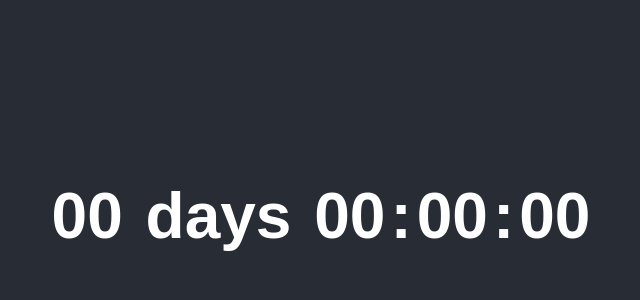
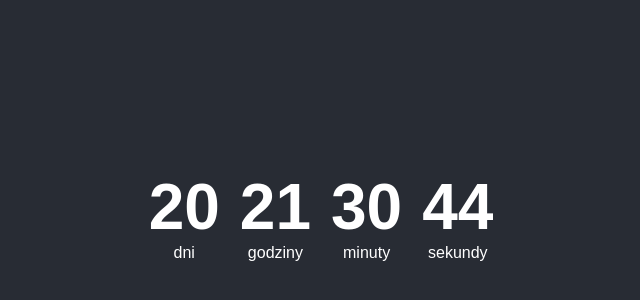
Before and after one commit to shad-0w/janusztusk, a plain HTML site: page index.html in a window 1280 px wide. Shown: the part 192-492 px from the top of the page, without its empty margins (319-959 px from the left). Drawn offline with Linux system fonts and the light colour scheme.

Commit message:
Update timer

```diff
--- a/index.html
+++ b/index.html
@@ -9,8 +9,22 @@
 <body>
     <!-- Modify your #timer div in your index.html file -->
     <div id="timer">
-        <span id="days">00</span> days
-        <span id="hours">00</span>:<span id="minutes">00</span>:<span id="seconds">00</span>
+        <div class="time-section">
+            <span id="days">00</span>
+            <div class="label">dni</div>
+        </div>
+        <div class="time-section">
+            <span id="hours">00</span>
+            <div class="label">godziny</div>
+        </div>
+        <div class="time-section">
+            <span id="minutes">00</span>
+            <div class="label">minuty</div>
+        </div>
+        <div class="time-section">
+            <span id="seconds">00</span>
+            <div class="label">sekundy</div>
+        </div>
     </div>
     <script src="script.js"></script>
 </body>
--- a/script.js
+++ b/script.js
@@ -7,10 +7,10 @@ function updateTimer() {
     const minutes = Math.floor((elapsedTime / (1000 * 60)) % 60);
     const hours = Math.floor((elapsedTime / (1000 * 60 * 60)) % 24);
     const days = Math.floor(elapsedTime / (1000 * 60 * 60 * 24));
-    document.getElementById('godziny').textContent = hours.toString().padStart(2, '0');
-    document.getElementById('minuty').textContent = minutes.toString().padStart(2, '0');
-    document.getElementById('sekundy').textContent = seconds.toString().padStart(2, '0');
-    document.getElementById('dni').textContent = days.toString().padStart(2, '0');
+    document.getElementById('hours').textContent = hours.toString().padStart(2, '0');
+    document.getElementById('minutes').textContent = minutes.toString().padStart(2, '0');
+    document.getElementById('seconds').textContent = seconds.toString().padStart(2, '0');
+    document.getElementById('days').textContent = days.toString().padStart(2, '0');
 }
 
 setInterval(updateTimer, 1000);
--- a/style.css
+++ b/style.css
@@ -9,10 +9,17 @@ body {
 }
 
 #timer {
+    display: flex;
     font-size: 4em;
     font-weight: bold;
 }
 
-#timer span {
-    padding: 0 5px;
+.time-section {
+    text-align: center;
+    margin: 0 10px;
 }
+
+.label {
+    font-size: 0.25em;
+    font-weight: normal;
+}
```
